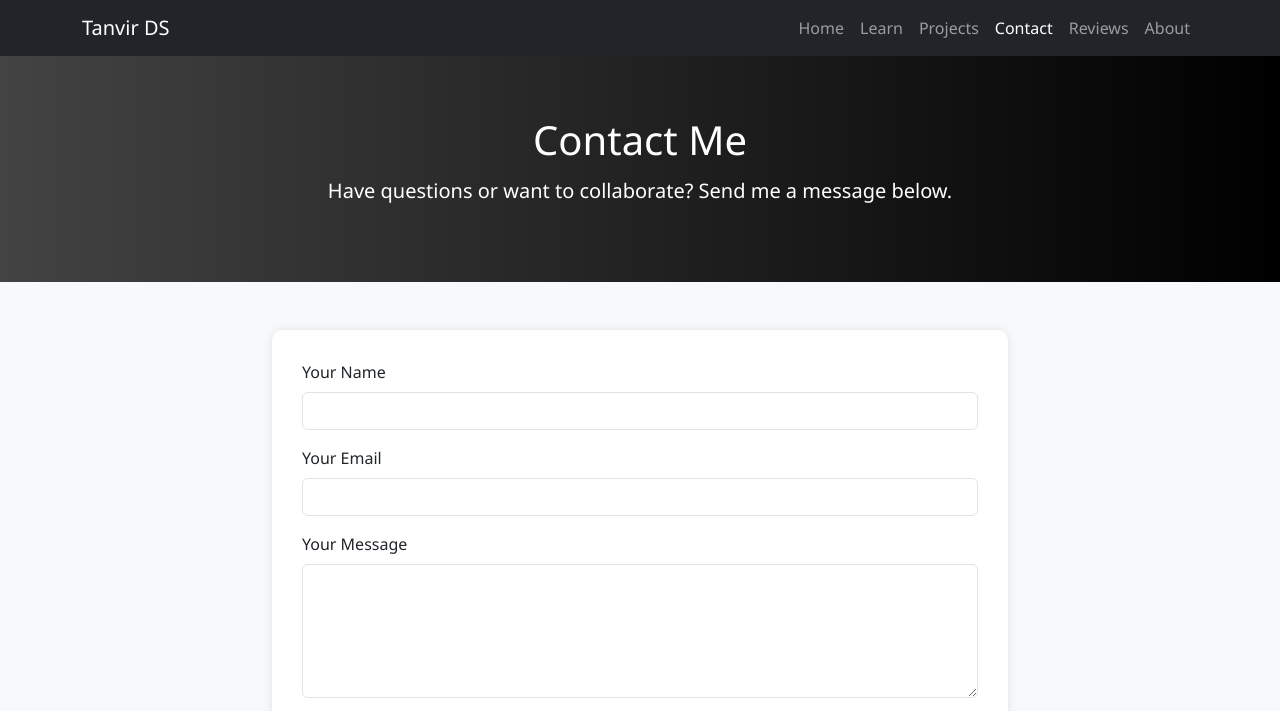
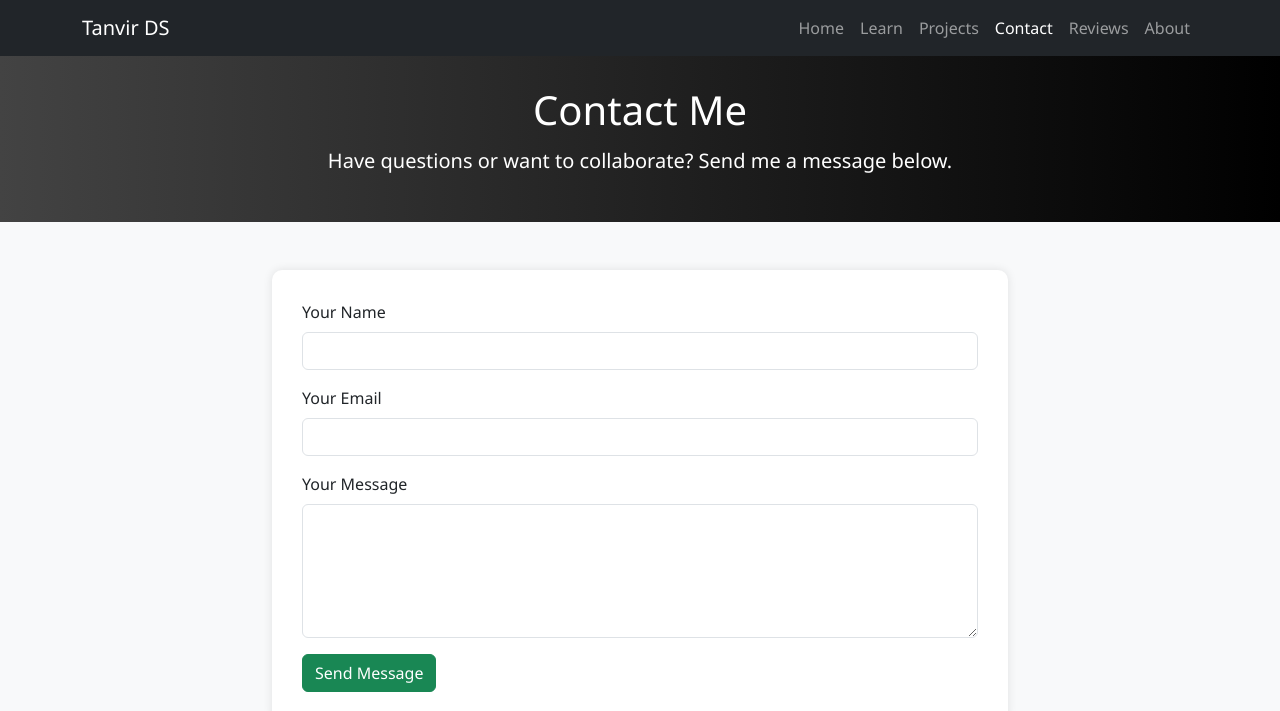
Before and after one commit to tanvir153/tanvir.dataScience, a plain HTML site: page contact.html in a window 1280 px wide. Shown: the top 711 px of the page. Drawn offline with nearby package versions, Linux system fonts and the light colour scheme.

Commit message:
Update contact.html

```diff
--- a/contact.html
+++ b/contact.html
@@ -27,7 +27,7 @@
       z-index: 1000;
       background: linear-gradient(to right, #434343, #000000);
       color: white;
-      padding: 60px 20px;
+      padding: 30px;
       text-align: center;
       transition: opacity 0.5s ease-out;
     }
```
